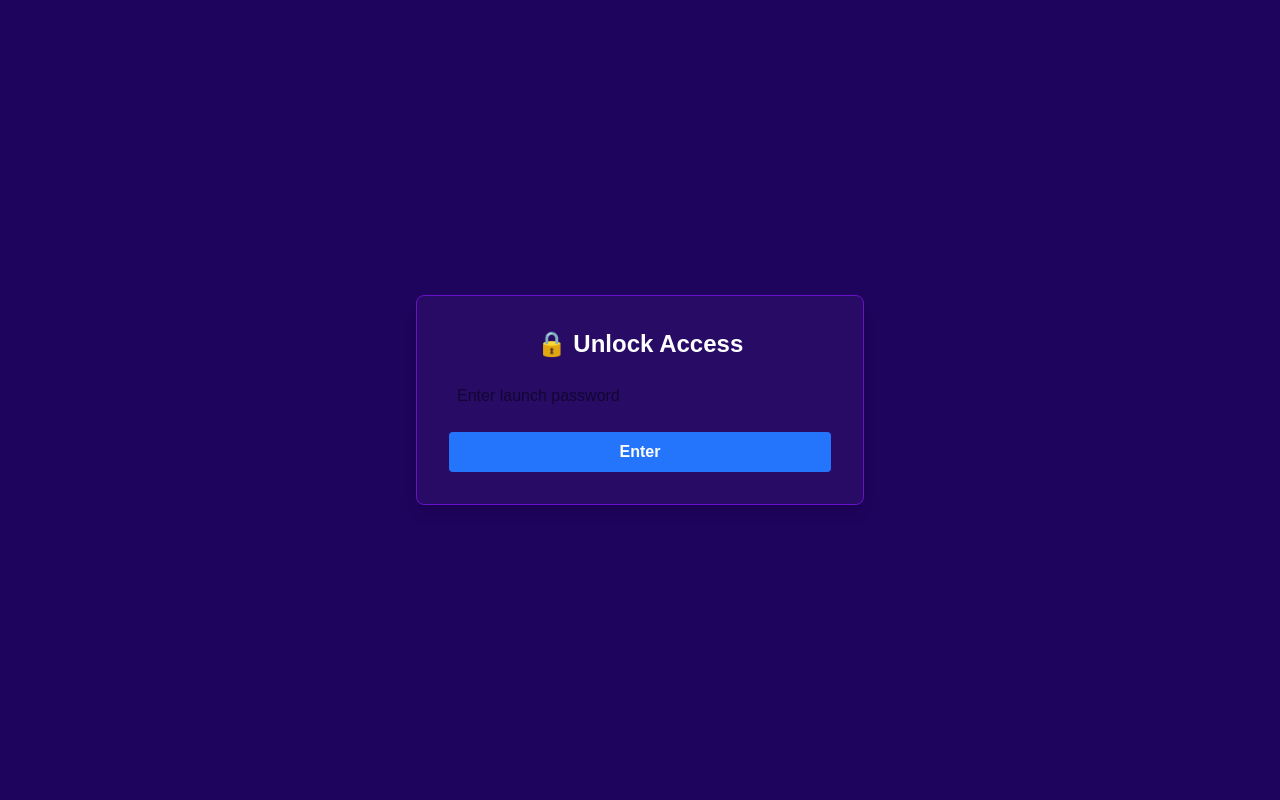
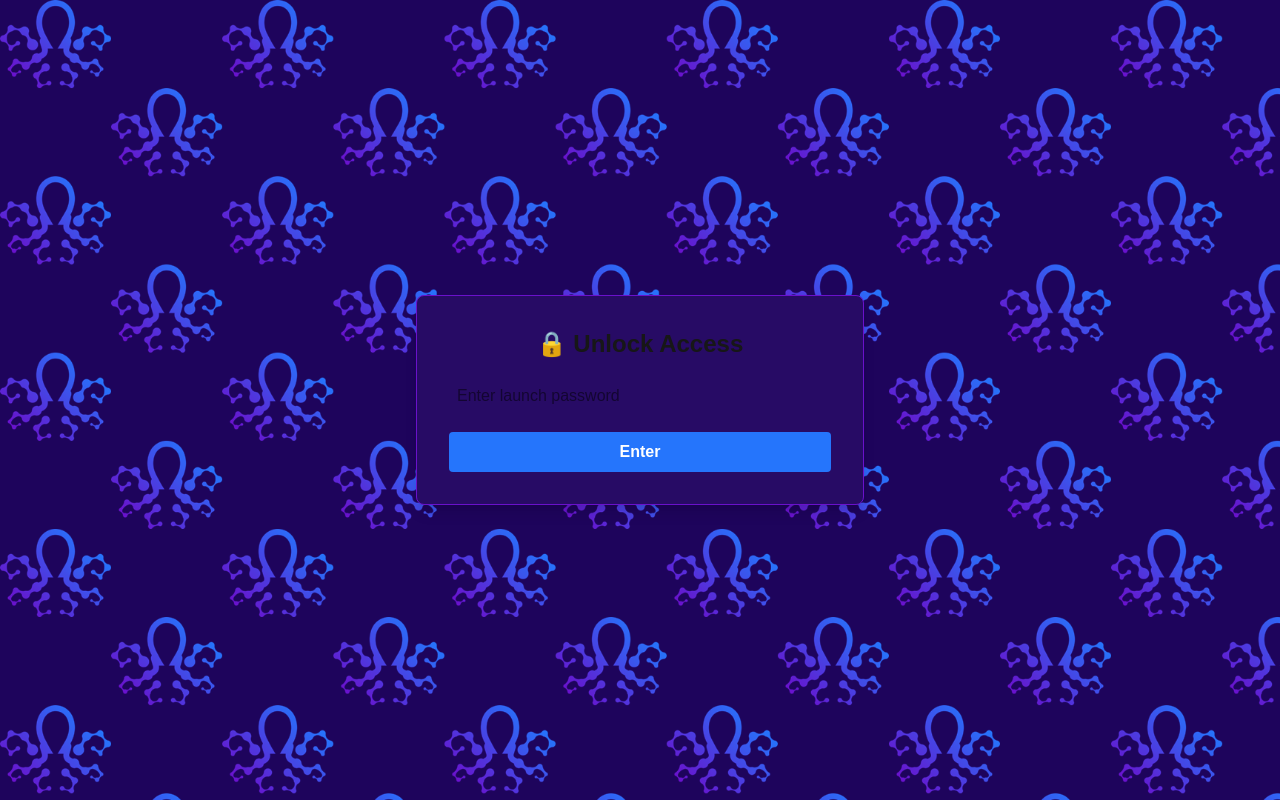
Before and after one commit to buddobot/mms-guessing-game, a Next.js app: page /unlock in a window 1280 px wide. Built offline with nearby package versions, Linux system fonts and the light colour scheme.

Commit message:
Update page.tsx

```diff
--- a/app/unlock/page.tsx
+++ b/app/unlock/page.tsx
@@ -19,7 +19,7 @@ export default function UnlockPage() {
   };
 
   return (
-    <main className="min-h-screen flex items-center justify-center bg-[#1E045C] text-white px-4">
+    <main className="min-h-screen flex items-center justify-center px-4 bg-[#270B65] bg-[url('/logo.png')] bg-repeat bg-cover">
       <form
         onSubmit={handleSubmit}
         className="bg-[#270B65] border border-[#6A11CB] rounded-lg p-8 max-w-md w-full shadow-lg"
```
